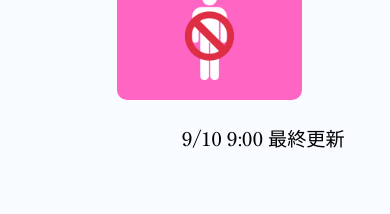
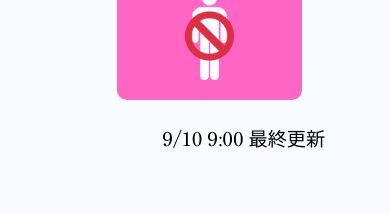
Before and after one commit to Hiroo-Gakuen-ICT-Committee/2023-keyaki-ictroom, a plain HTML site: page index.html in a window 390 px wide. Shown: the part 1920-2134 px from the top of the page. Drawn offline with Linux system fonts and the light colour scheme; a web font is replaced by a local one.

Commit message:
Update styles.css

```diff
--- a/styles.css
+++ b/styles.css
@@ -112,7 +112,7 @@ body {
 .congestion-update {
     margin-top: 1rem;
     color: #666;
-    margin-left: 30vw;
+    margin-left: 20vw;
 }
 
 #production {
@@ -423,6 +423,7 @@ span {
     .congestion-update {
         margin-top: 1rem;
         color: #666;
+        margin-left: 20vw;
     }
 
     .carousel-container {
```
